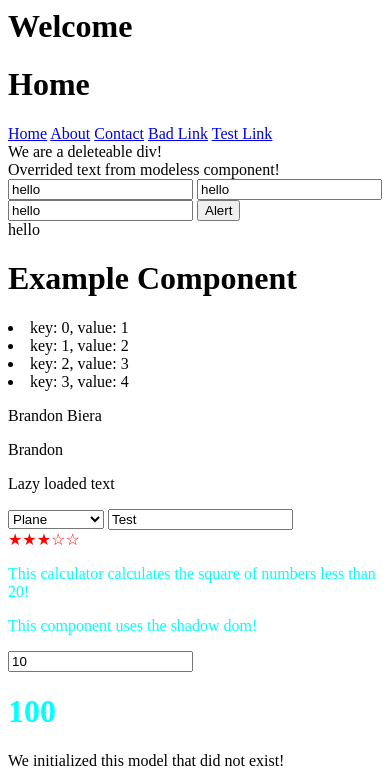
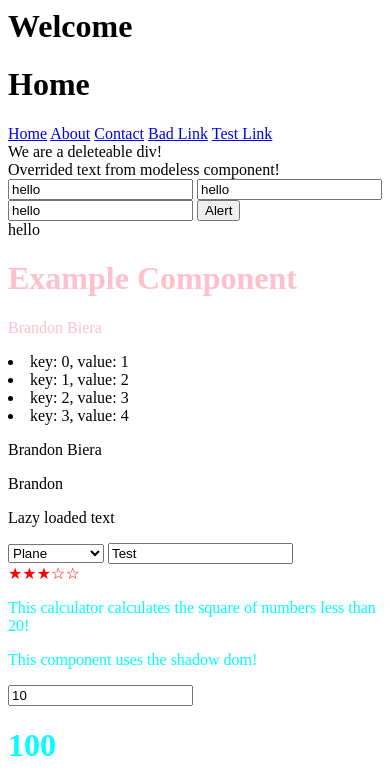
Before and after one commit to Nobody6146/Hydrate, a website: page docs/index.html in a window 390 px wide. Shown: the top 783 px of the page. Drawn offline with Linux system fonts and the light colour scheme.

Commit message:
Testing style
--Testing if the style comes up for custom components on mobile

```diff
--- a/docs/index.html
+++ b/docs/index.html
@@ -27,7 +27,12 @@
                 </div>
             </main> -->
 
-            <template h-template="Example-template" h-model>
+            <template h-template="Example-template" h-model="default.person">
+                <style>
+                    :root {
+                        color: pink
+                    }
+                </style>
                 <h1>Example Component</h1>
                 <p h-model="^.name" h-property="textContent: `${first} ${last}`"></p>
             </template>
```
